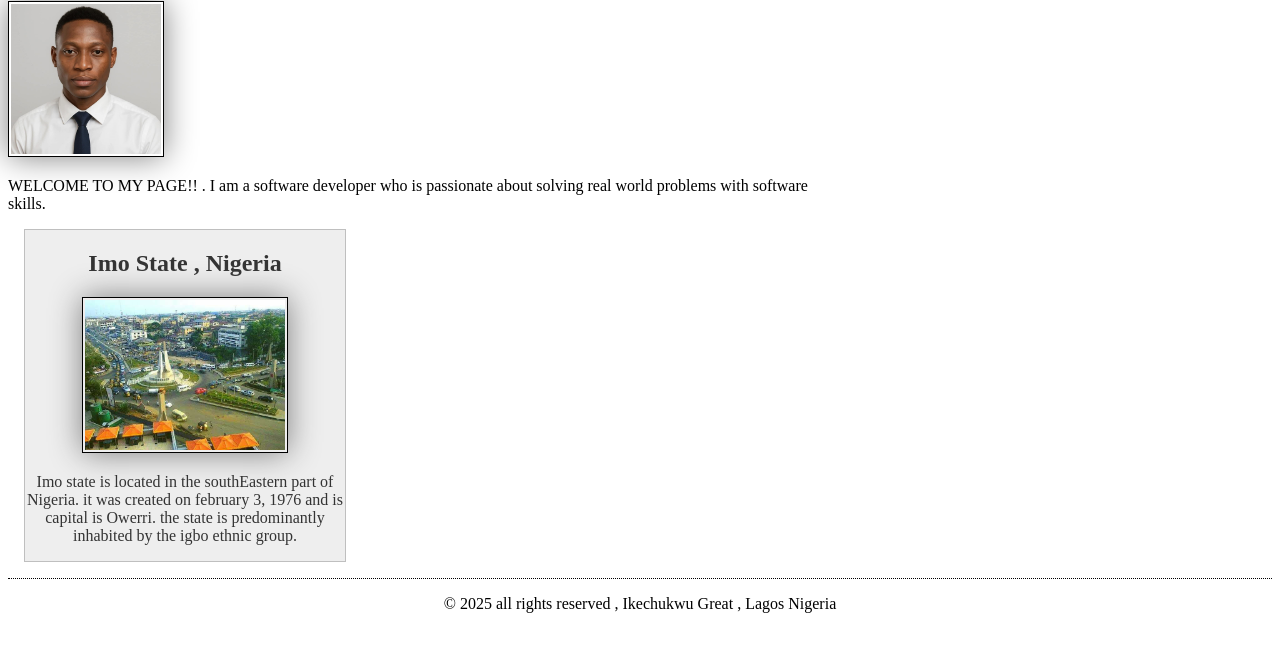
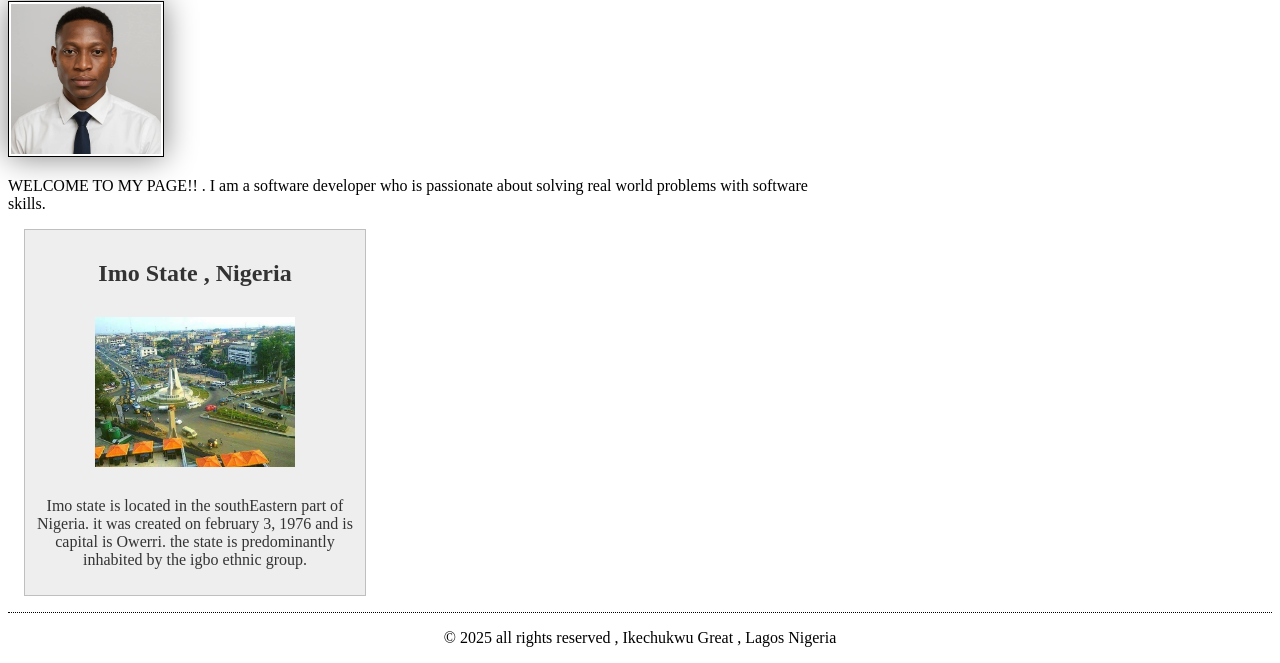
Before and after one commit to Greatdev655/wdd130, a plain HTML site: page index.html in a window 1280 px wide. Shown: the part 223-886 px from the top of the page. Before the commit the page ends 852 px from the top, so only its background shows below. Drawn offline with Linux system fonts and the light colour scheme.

Commit message:
fixing errors in style.css

```diff
--- a/styles/styles.css
+++ b/styles/styles.css
@@ -11,14 +11,6 @@ nav a {
 
 h1{
     color:darkblue;
-}
-
-img{
-    width:150px;
-    height:auto;
-    border:1px solid black;
-    padding:2px;
-    box-shadow:0 0 30px gray;
 }
 
 p{
@@ -37,17 +29,22 @@ aside {
     background-color:#eee;
     color:#333;
     text-align:center;
+    padding:10px;
 
 }
 
 aside img {
     width:200px;
     height:auto;
+    padding:10px;
 }
 
 main img {
     width:150px;
     height:auto;
+    border:1px solid black;
+    padding:2px;
+    box-shadow:0 0 30px gray;
 }
 
 footer {
```
